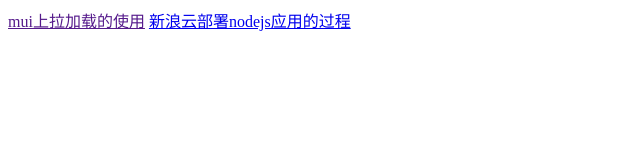
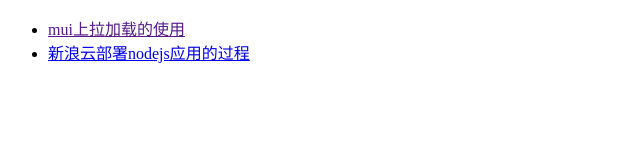
Before and after one commit to xyxiaodong/xyxiaodong.github.io, a plain HTML site: page notes.html in a window 1280 px wide. Shown: the whole page, without its empty margins (0-640 px from the left). Drawn offline with Linux system fonts and the light colour scheme.

Commit message:
修改了网页样式

```diff
--- a/notes.html
+++ b/notes.html
@@ -7,7 +7,9 @@
     <title>笔记-目录</title>
 </head>
 <body>
-    <a href="">mui上拉加载的使用</a>
-    <a href="./nodejs.html">新浪云部署nodejs应用的过程</a>
+    <ul>
+        <li><a href="">mui上拉加载的使用</a></li>
+        <li> <a href="./nodejs.html">新浪云部署nodejs应用的过程</a></li>
+    </ul>
 </body>
 </html>
```
